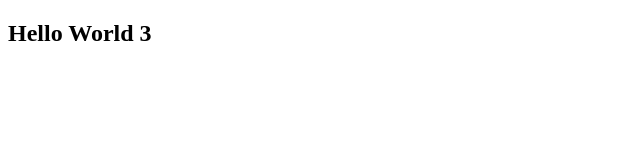
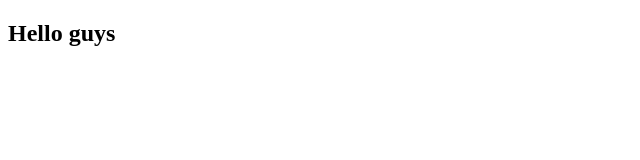
Before and after one commit to ardihendrawan/revou-test2, a plain HTML site: page index.html in a window 1280 px wide. Shown: the full height of the page, 0-640 px from the left. Drawn offline with Linux system fonts and the light colour scheme.

Commit message:
update wording

```diff
--- a/index.html
+++ b/index.html
@@ -4,6 +4,6 @@
         <title> Test </title>
     </head>
     <body>
-        <h2> Hello World 3 </h2>
+        <h2> Hello guys </h2>
     </body>
 </html>
```
